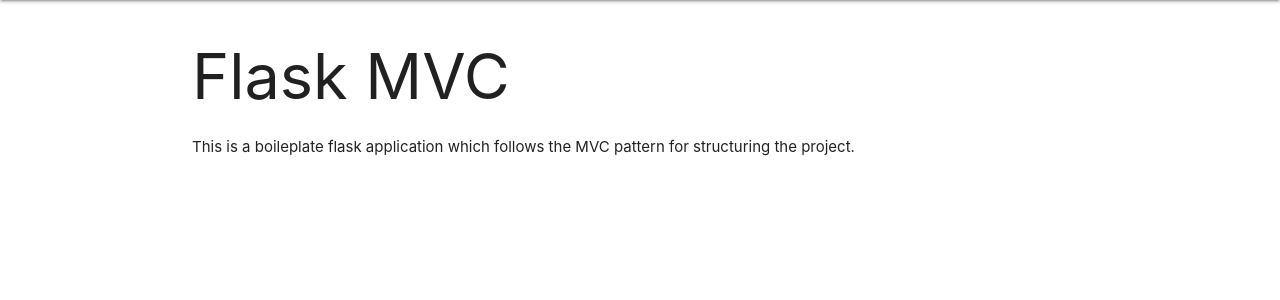
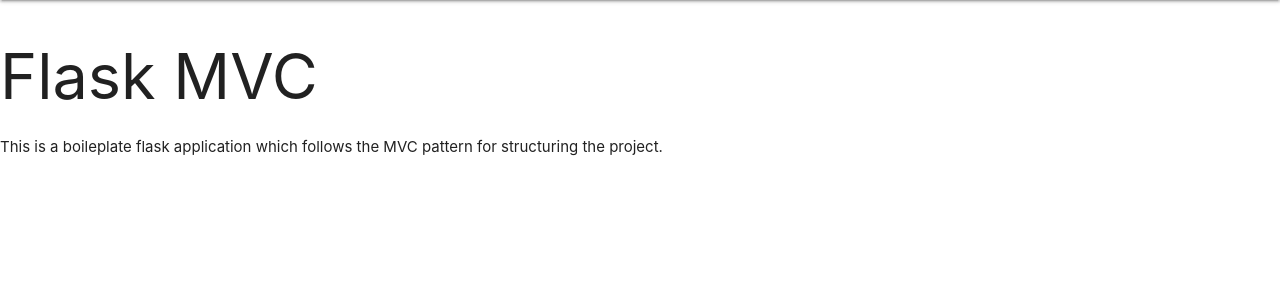
Before and after one commit to Python-is-my-Backend/Python-is-my-Backend, a Flask app: page / in a window 1280 px wide. Shown: the part 64-364 px from the top of the page. Run offline with Flask 3, Linux system fonts and the light colour scheme.

Commit message:
Update layout.html
- Added the style block to accommodate css in each template file.
- Removed the class "container as it constricts each page's css

```diff
--- a/App/templates/layout.html
+++ b/App/templates/layout.html
@@ -49,9 +49,10 @@
           .navbar-form label {
               color: white !important;
           }
+          {% block styles %}{% endblock %}
       </style>
 
-    <div class="container" id="content">{% block content %}{% endblock %}</div>
+    <div class="" id="">{% block content %}{% endblock %}</div>
 
     <script src="https://cdnjs.cloudflare.com/ajax/libs/materialize/1.0.0/js/materialize.min.js"></script>
     <script>
```
